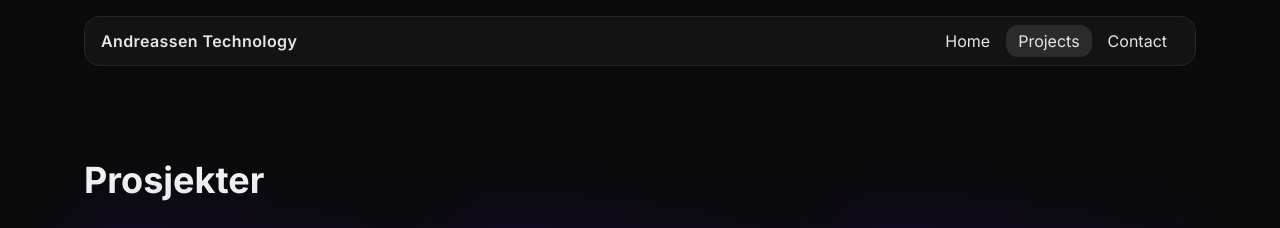
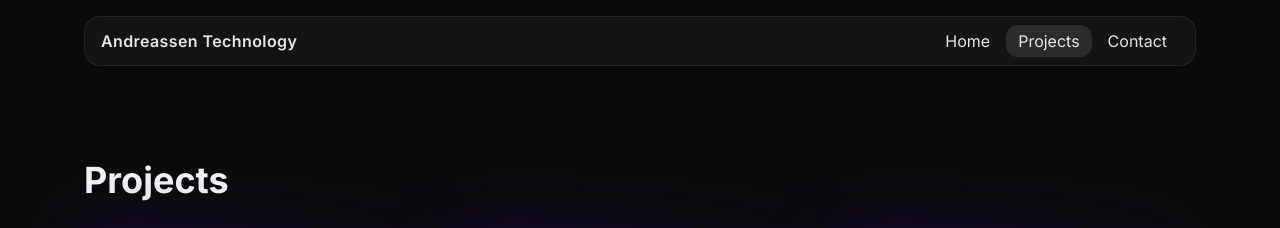
Before and after one commit to AndreassenKapital/andreassenTechhjemmeside, a Next.js app: page /projects in a window 1280 px wide. Shown: the top 228 px of the page. Built offline with nearby package versions, Linux system fonts and the light colour scheme.

Commit message:
fix(projects): change heading from Prosjekter to Projects

```diff
--- a/app/projects/page.tsx
+++ b/app/projects/page.tsx
@@ -9,7 +9,7 @@
       <Navbar />
       <main className="min-h-screen bg-neutral-950 text-neutral-100 relative pt-28">
         <section className="mx-auto max-w-6xl px-4 py-12 container-p">
-          <h1 className="text-3xl md:text-4xl font-bold mb-8">Prosjekter</h1>
+          <h1 className="text-3xl md:text-4xl font-bold mb-8">Projects</h1>
           <div className="grid gap-8 grid-cols-1 md:grid-cols-2 lg:grid-cols-3">
             {projects.map(p => (
               <ElectricBorderCard key={p.title} {...p} />
```
